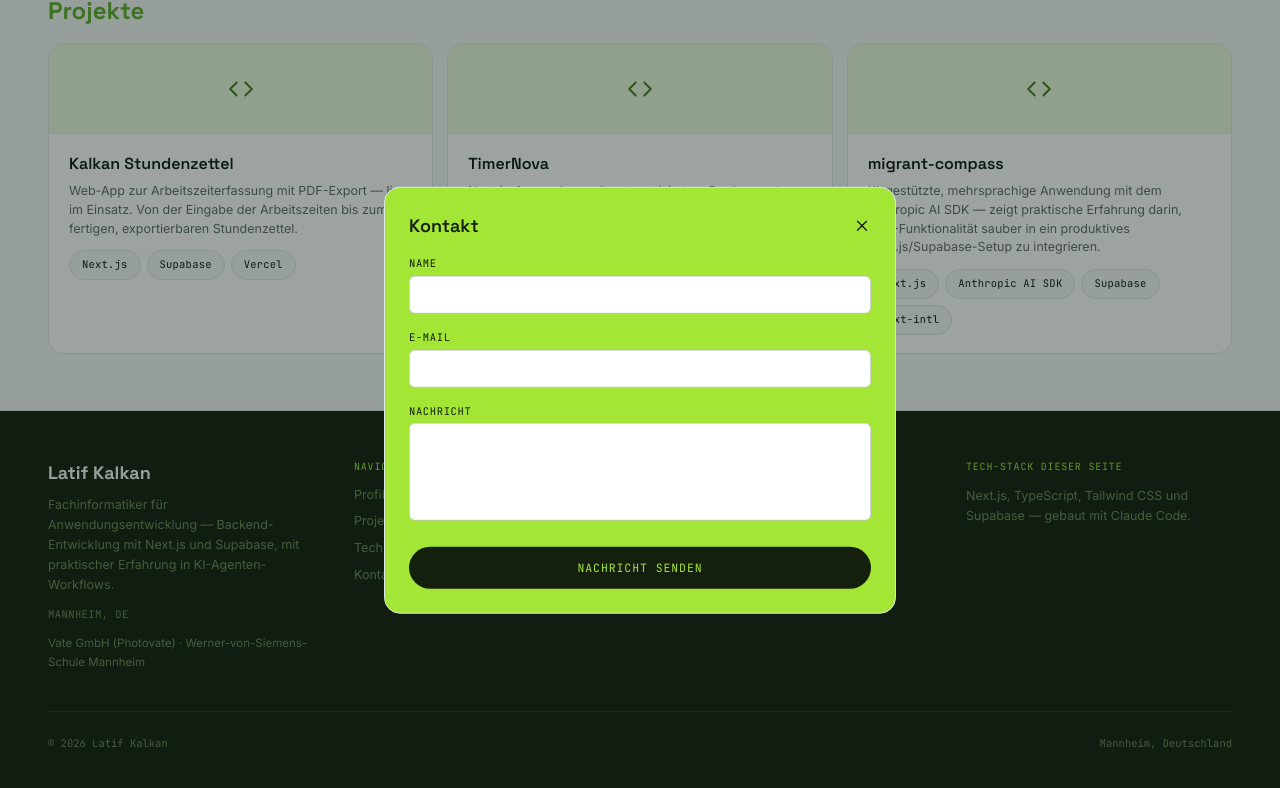
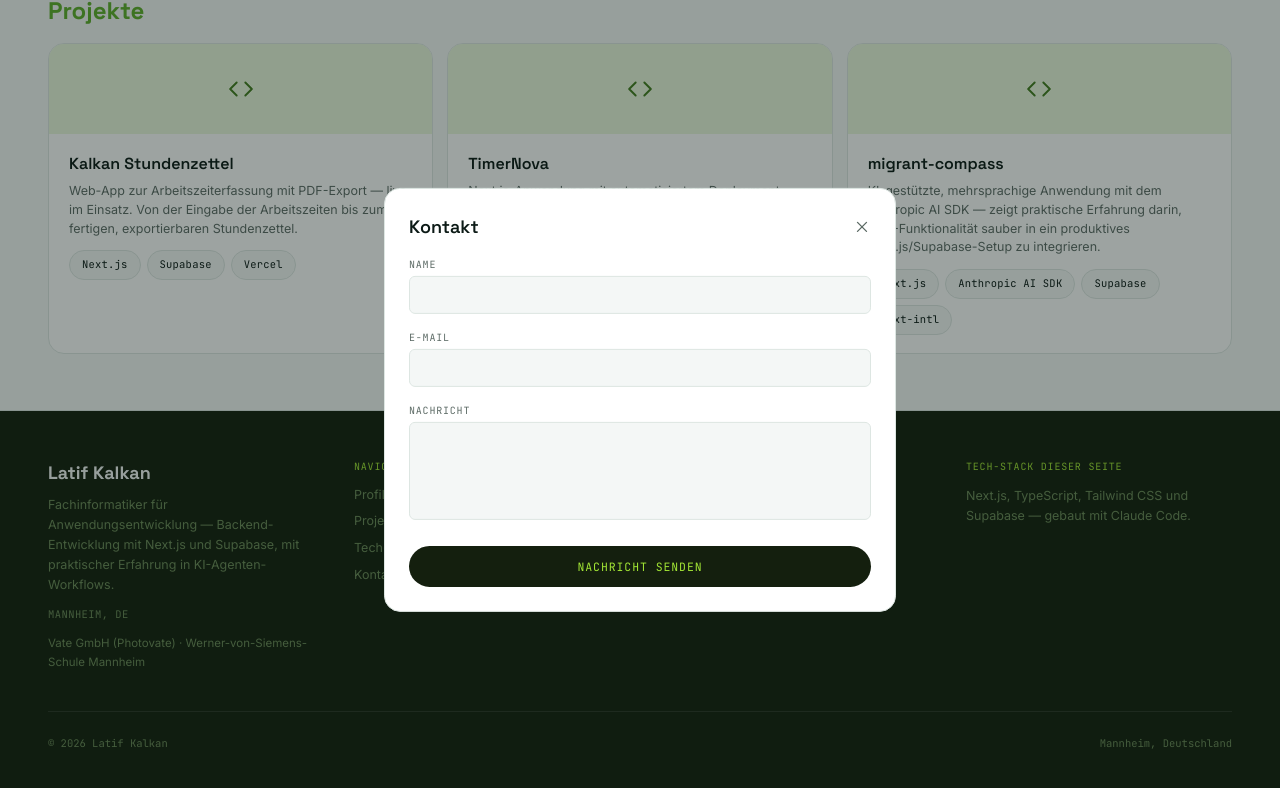
Before and after one commit to kalkanlatif/latif-portfolio, a Next.js app: page / in a window 1280 px wide. Both pictures are taken after a click on the button "Kontakt". Shown: the part 3507-4295 px from the top of the page. Built offline with nearby package versions, Linux system fonts and the light colour scheme; no server answers.

Commit message:
fix: redesign contact form modal to match site's white/mono design language

```diff
--- a/src/components/ContactForm.tsx
+++ b/src/components/ContactForm.tsx
@@ -15,10 +15,10 @@ const schema = z.object({
 type FormValues = z.infer<typeof schema>;
 
 const fieldClass =
-  "w-full rounded-md border border-card-dark/20 bg-white px-3 py-2 font-body text-sm text-ink outline-none transition-colors focus:border-card-dark";
+  "w-full rounded-md border border-border bg-page px-3 py-2 font-body text-sm text-ink outline-none transition-colors focus:border-accent";
 
 const labelClass =
-  "mb-1 block font-mono text-[10.5px] uppercase tracking-[0.06em] text-card-dark";
+  "mb-1 block font-mono text-[10px] uppercase tracking-[0.08em] text-muted";
 
 export default function ContactForm() {
   const [status, setStatus] = useState<"idle" | "success" | "error">("idle");
@@ -90,18 +90,18 @@ export default function ContactForm() {
       <button
         type="submit"
         disabled={isSubmitting}
-        className="mt-1 inline-flex items-center justify-center gap-2 rounded-pill bg-card-dark px-6 py-3 font-mono text-[11.5px] uppercase tracking-[0.08em] text-accent-bright transition-all duration-200 hover:-translate-y-0.5 hover:scale-105 hover:bg-[#1c2417] hover:shadow-[0_10px_20px_-6px_rgba(20,31,14,0.5)] disabled:pointer-events-none disabled:opacity-60"
+        className="mt-1 inline-flex items-center justify-center gap-2 rounded-pill bg-card-dark px-6 py-3 font-mono text-[11.5px] uppercase tracking-[0.08em] text-accent-bright transition-colors hover:bg-[#1c2417] disabled:pointer-events-none disabled:opacity-60"
       >
         {isSubmitting ? "Wird gesendet …" : "Nachricht senden"}
       </button>
 
       {status === "success" && (
-        <p className="font-body text-[12.5px] text-card-dark">
+        <p className="font-body text-[12.5px] text-accent">
           Danke! Deine Nachricht wurde gesendet.
         </p>
       )}
       {status === "error" && (
-        <p className="font-body text-[12.5px] text-card-dark">
+        <p className="font-body text-[12.5px] text-muted">
           Etwas ist schiefgelaufen. Schreib mir gerne direkt an{" "}
           <a href="mailto:kalkanlatif818@gmail.com" className="underline">
             kalkanlatif818@gmail.com
--- a/src/components/Footer.tsx
+++ b/src/components/Footer.tsx
@@ -50,9 +50,6 @@ export default function Footer() {
             </a>
             <Modal
               title="Kontakt"
-          contentClassName="bg-accent-bright"
-          titleClassName="text-card-dark"
-          closeClassName="text-card-dark"
               trigger={
                 <button
                   type="button"
--- a/src/components/Hero.tsx
+++ b/src/components/Hero.tsx
@@ -19,9 +19,6 @@ export default function Hero() {
         <div className="order-1 grid grid-cols-2 gap-3 sm:contents">
           <Modal
             title="Kontakt"
-            contentClassName="bg-accent-bright"
-            titleClassName="text-card-dark"
-            closeClassName="text-card-dark"
             trigger={
               <button
                 type="button"
--- a/src/components/Nav.tsx
+++ b/src/components/Nav.tsx
@@ -22,9 +22,6 @@ export default function Nav() {
         </a>
         <Modal
           title="Kontakt"
-          contentClassName="bg-accent-bright"
-          titleClassName="text-card-dark"
-          closeClassName="text-card-dark"
           trigger={
             <button
               type="button"
```
